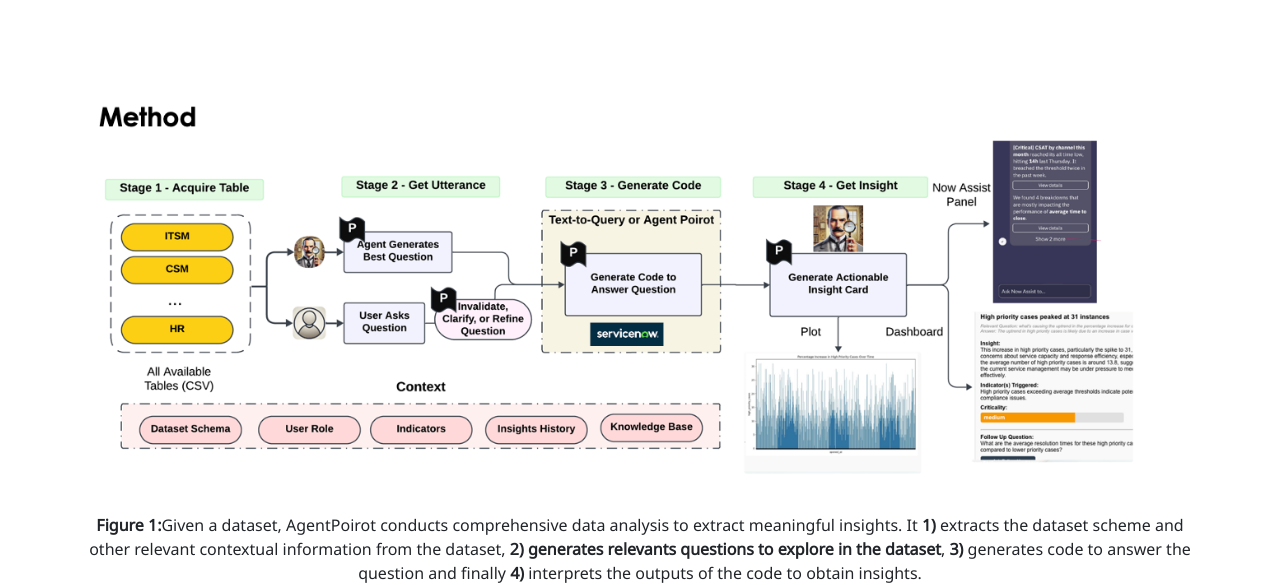
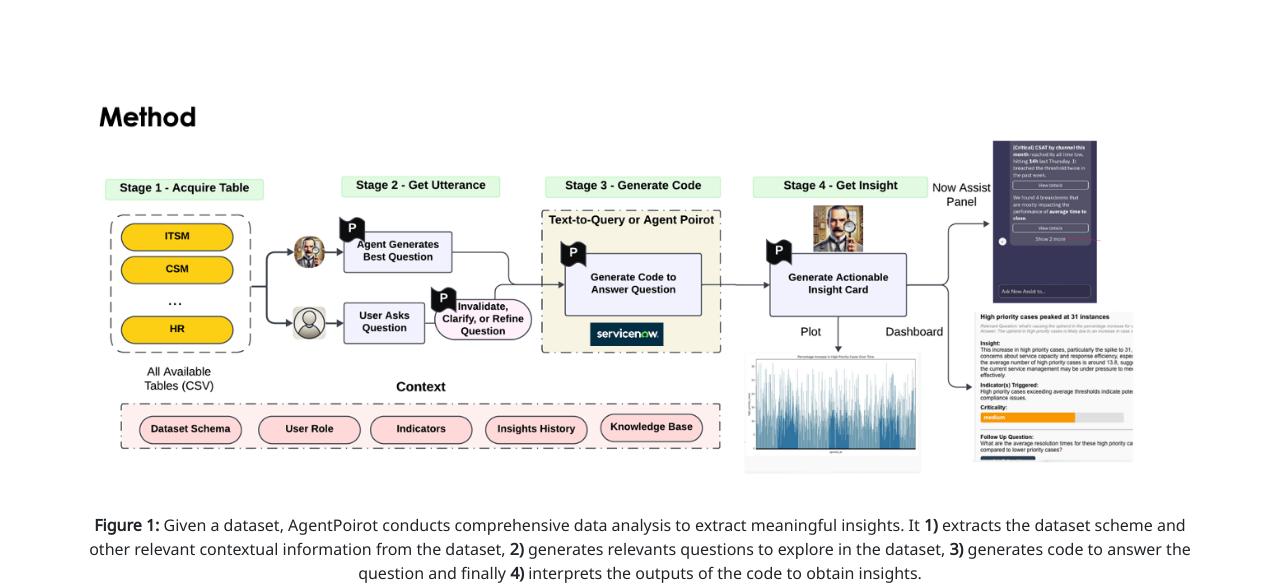
Before and after one commit to agentpoirot/agentpoirot.github.io, a plain HTML site: page index.html in a window 1280 px wide. Shown: the part 375-960 px from the top of the page. Drawn offline with nearby package versions, Linux system fonts and the light colour scheme; some icons are missing; a web font is replaced by a local one.

Commit message:
Update index.html

```diff
--- a/index.html
+++ b/index.html
@@ -237,7 +237,7 @@
         <div class="column is-six-fifths">
           <figure>
             <img src="static/images/agentpoirot.png" alt="AgentPoirot Pipeline">
-            <figcaption> <b>Figure 1:</b>Given a dataset, AgentPoirot conducts comprehensive data analysis to extract meaningful insights. It <b>1)</b> extracts the dataset scheme and other relevant contextual information from the dataset, <b>2) generates relevants questions to explore in the dataset</b>, <b>3)</b> generates code to answer the question and finally <b>4)</b> interprets the outputs of the code to obtain insights.</figcaption>
+            <figcaption> <b>Figure 1:</b> Given a dataset, AgentPoirot conducts comprehensive data analysis to extract meaningful insights. It <b>1)</b> extracts the dataset scheme and other relevant contextual information from the dataset, <b>2)</b> generates relevants questions to explore in the dataset, <b>3)</b> generates code to answer the question and finally <b>4)</b> interprets the outputs of the code to obtain insights.</figcaption>
           </figure>
         </div>
       </div>
```
